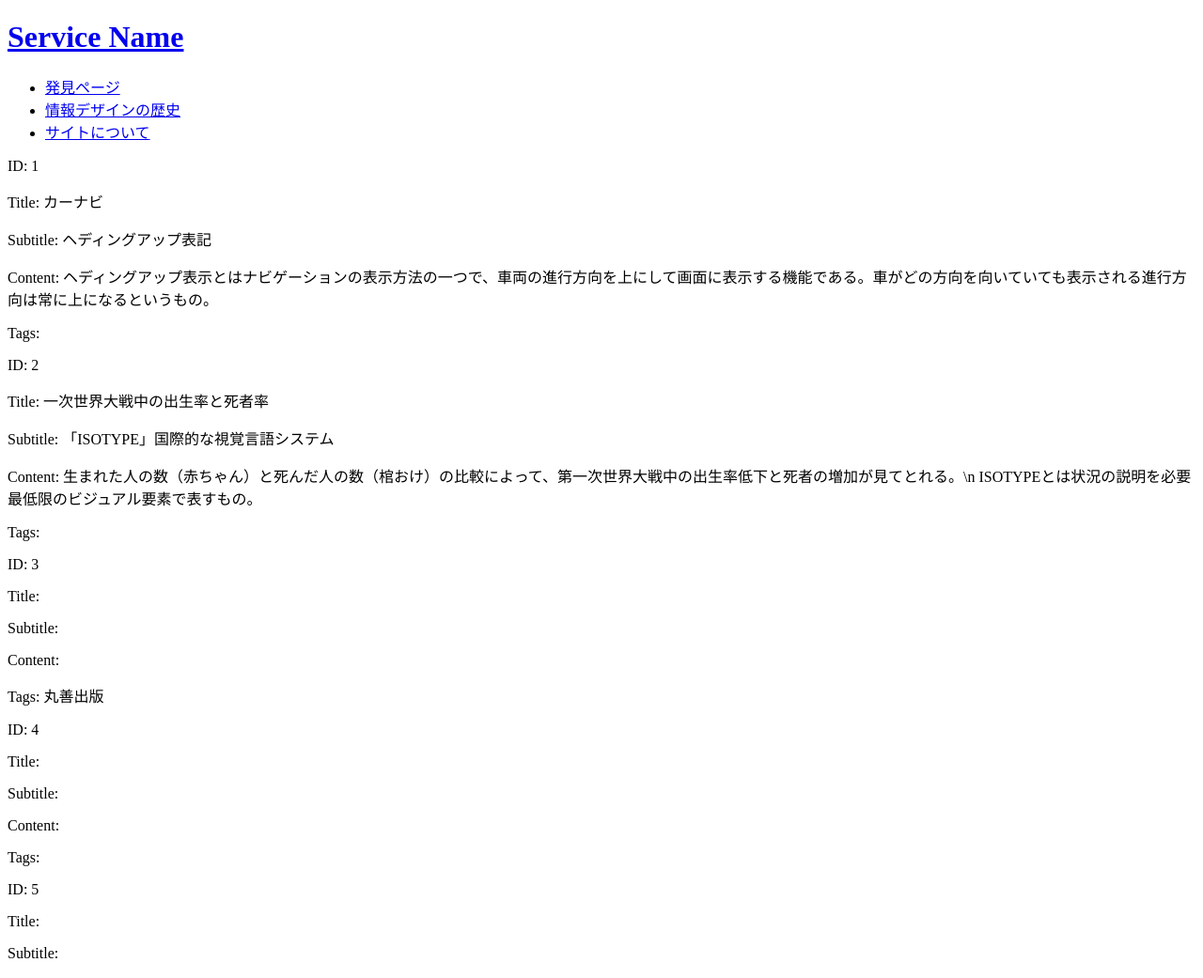
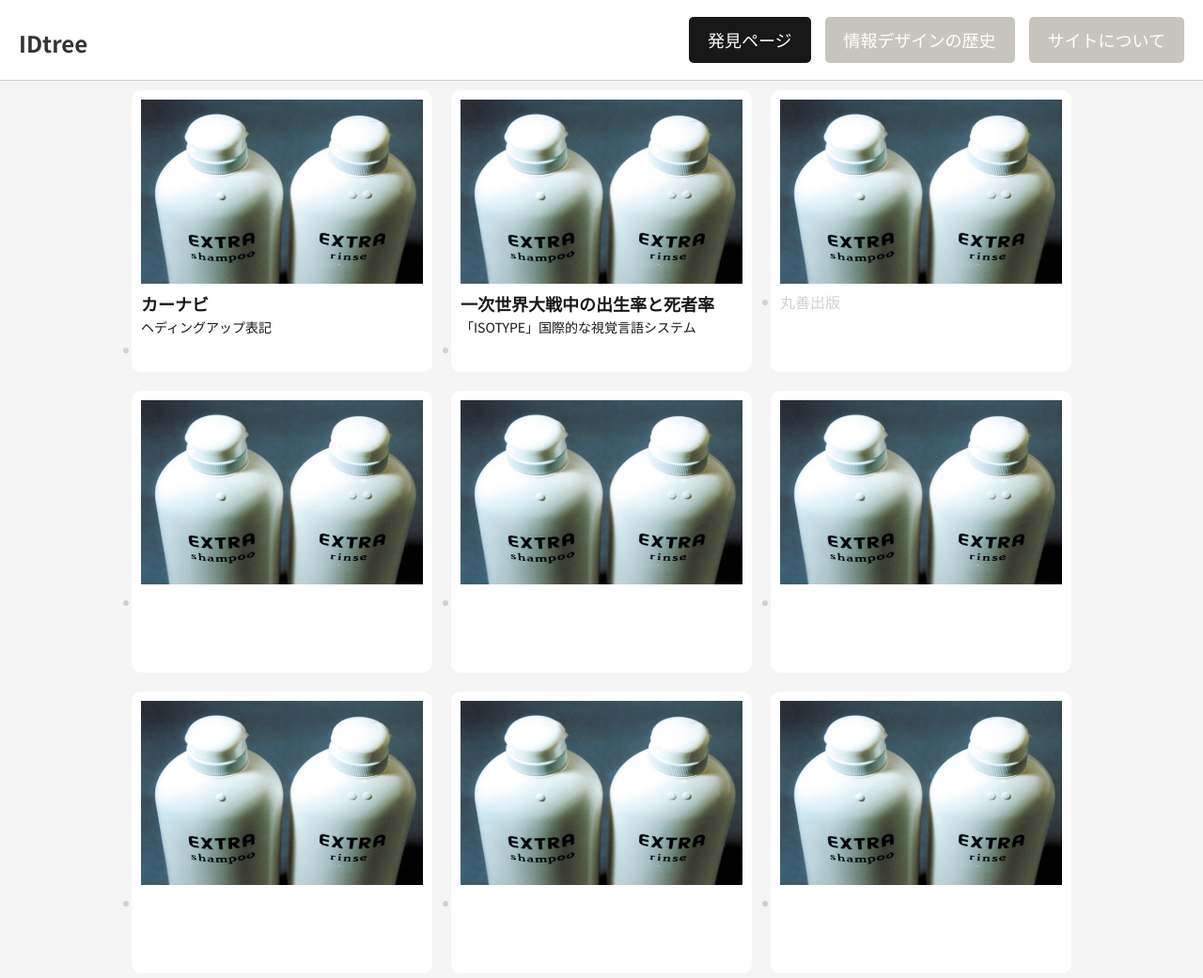
Before and after one commit to mi2ozzz/idd_ST4MP, a plain HTML site: page source/pages/map.html in a window 1280 px wide. Shown: the top 1041 px of the page at 94% size. Drawn offline with Linux system fonts and the light colour scheme; a web font is replaced by a local one.

Commit message:
Added 'pages' folder, updated CSS, and updated 'libcsv' file.

```diff
--- /dev/null
+++ b/source/css/color.css
@@ -0,0 +1,8 @@
+.color {
+  color: #fff;
+  color: #0053e1;
+  color: #181818;
+  color: #c7c5be;
+  color: #fef335;
+  color: #f5f5f5;
+}
--- a/source/css/index.css
+++ b/source/css/index.css
@@ -3,8 +3,9 @@
 html[lang="ja"] {
   font-family: "Noto Sans JP", "Hiragino Kaku Gothic ProN", Meiryo, sans-serif;
 }
+/* NotoSANS フォントリンク */
 
-/* 基本设置 */
+/* フォマット */
 * {
   margin: 0;
   padding: 0;
@@ -12,7 +13,7 @@ html[lang="ja"] {
 }
 
 body {
-  font-family: Arial, sans-serif;
+  font-family: "Noto Sans JP", serif;
   line-height: 1.6;
   color: #d0d0d0;
   padding-top: 86px;
@@ -22,7 +23,7 @@ body {
   margin: 0px;
 }
 
-/* 导航栏样式 */
+/* nav様式 */
 .navbar {
   position: fixed;
   top: 0;
@@ -36,6 +37,7 @@ body {
   padding: 0 20px;
   z-index: 1000;
   border-bottom: 1px solid #ccc;
+  font-weight: 500;
 }
 
 .navbar h1 a {
@@ -50,12 +52,6 @@ body {
   margin: 0;
 }
 
-.navbar nav ul li {
-  background-color: gray;
-  border-radius: 5px;
-  margin-left: 15px;
-}
-
 .navbar nav ul li a {
   color: white;
   text-decoration: none;
@@ -64,15 +60,44 @@ body {
   display: block;
 }
 
-/* 主内容区域 */
+/* nav-button 様式 */
+.nav-button {
+  background-color: #c7c5be;
+  border-radius: 5px;
+  margin-left: 15px;
+}
+
+.nav-button-active {
+  border-radius: 5px;
+  margin-left: 15px;
+  background-color: #181818;
+}
+
+.nav-button a:hover {
+  animation: button 0.5s;
+  border-radius: 5px;
+  background-color: #0053e1;
+}
+
+/* nav-button動画 */
+@keyframes button {
+  from {
+    background-color: #c7c5be;
+  }
+  to {
+    background-color: #0053e1;
+  }
+}
+
+/* main様式 */
 main {
   padding: 0;
   margin: 0;
 }
 
-/* キャッチコピー部分 */
+/* キャッチコピー様式 */
 .catchcopy {
-  height: 720px;
+  height: 1080px;
   background-image: url("../assets/img/home/main.png");
   background-size: cover;
   background-position: center;
@@ -84,7 +109,6 @@ main {
 
 .catchcopy p {
   font-size: 38px;
-  font-family: "Noto Sans JP", serif;
   font-optical-sizing: auto;
   color: white;
   font-weight: 800;
@@ -96,9 +120,47 @@ main {
   color: white;
 }
 
-/* 信息设计描述区域 */
+/* scroll動画の様式 */
+
+.container {
+  width: 100%;
+  height: 100%;
+  display: flex;
+  position: relative;
+  justify-content: center;
+  width: 100%;
+  margin-bottom: 5rem;
+}
+
+/* 文字 */
+.container-contents {
+  z-index: 2;
+}
+
+/* 文字*/
+.container-contents p {
+  font-family: sans-serif;
+  font-size: 2rem;
+  color: #17f700;
+  margin-bottom: 2rem;
+  opacity: 0.2;
+}
+
+/* 動画*/
+.animation-box {
+  position: absolute;
+  display: flex;
+  justify-content: center;
+  align-items: center;
+  left: 0;
+  top: 0;
+  width: 100%;
+  height: 100vh;
+  z-index: 1;
+}
+
+/* 情報デザインの分野について様式 */
 .info-design-description {
-  font-family: "Noto Sans", sans-serif;
   font-weight: bold;
   text-align: center;
   display: flex;
@@ -114,7 +176,6 @@ main {
 
 .info-design-description h3 {
   font-size: 24px;
-  font-family: "Noto Sans", sans-serif;
   margin: 0;
   text-align: left;
 }
@@ -160,13 +221,12 @@ main {
 
 .info-design-description p {
   font-size: 16px;
-  font-family: "Noto Sans", sans-serif;
   font-weight: 300;
   margin: 0;
   text-align: left;
 }
 
-/* discover 样式 */
+/* discover 情報デザインを発見しよう様式 */
 .discover {
   background-color: yellow;
   height: 600px;
@@ -175,12 +235,10 @@ main {
   align-items: center;
   justify-content: center;
   text-align: center;
-  font-family: "Noto Sans", sans-serif;
 }
 
 .discover p {
   font-size: 28px;
-  font-family: "Noto Sans", sans-serif;
   font-weight: 900;
   color: #333;
   text-align: center;
@@ -188,8 +246,7 @@ main {
   width: fit-content;
 }
 
-/* haken 样式 */
-.haken {
+.discover-pic {
   width: 961px;
   height: 240px;
   display: flex;
@@ -204,7 +261,7 @@ footer {
   text-align: center;
 }
 
-/* 响应式优化 */
+/* レスポンシブデザイン */
 @media (max-width: 768px) {
   .navbar {
     padding: 0 10px;
@@ -221,50 +278,3 @@ footer {
     font-size: 20px;
   }
 }
-
-.container {
-  width: 100%;
-  height: 100%;
-  display: flex;
-  position: relative;
-  justify-content: center;
-  width: 100%;
-  margin-bottom: 5rem;
-}
-
-/* 容器内部内容的样式 */
-.container-contents {
-  z-index: 2;
-}
-
-/* 容器内容文字的样式 */
-.container-contents p {
-  font-family: sans-serif;
-  font-size: 2rem;
-  color: #17f700;
-  margin-bottom: 2rem;
-  opacity: 0.2;
-}
-
-.animation-box {
-  position: absolute;
-  display: flex;
-  justify-content: center;
-  align-items: center;
-  left: 0;
-  top: 0;
-  width: 100%;
-  height: 100vh;
-  z-index: 1;
-  background-color: #17f700;
-}
-
-.test {
-  background-color: #333;
-  position: absolute;
-  display: flex;
-  justify-content: center;
-  align-items: center;
-  width: 100%;
-  height: 100vh;
-}
--- /dev/null
+++ b/source/css/map.css
@@ -0,0 +1,33 @@
+.body {
+  margin: 0;
+  width: 100%;
+  height: auto;
+}
+
+.container {
+  width: 100%;
+  display: flex;
+  flex-direction: row;
+  flex-wrap: wrap;
+  background-color: #f5f5f5;
+}
+
+.container-item {
+  width: 320px;
+  height: 300px;
+  border-radius: 10px;
+  margin: 10px;
+  padding: 10px;
+  background-color: #fff;
+}
+
+.container-item p,
+h2 {
+  color: #181818;
+}
+.container-item h2 {
+  font-size: 18px;
+}
+.container-item p {
+  font-size: 14px;
+}
--- a/source/pages/map.html
+++ b/source/pages/map.html
@@ -2,18 +2,18 @@
 <html lang="ja">
   <head>
     <script>
-document.addEventListener('DOMContentLoaded', () => {
-    fetch('../assets/lib.csv')
-        .then(response => response.text())
-        .then(data => {
+      document.addEventListener("DOMContentLoaded", () => {
+        fetch("../assets/lib.csv")
+          .then((response) => response.text())
+          .then((data) => {
             // 将CSV数据解析为数组
-            const rows = data.split('\n').map(row => row.split(','));
+            const rows = data.split("\n").map((row) => row.split(","));
             let idArray = [];
 
             // 跳过第一行标题行，从第二行开始
             for (let i = 1; i < rows.length; i++) {
               const row = rows[i];
-                const id = i ;
+              const id = i;
               const title = row[1];
               const subtitle = row[2];
               const content = row[3];
@@ -21,52 +21,57 @@ document.addEventListener('DOMContentLoaded', () => {
               idArray.push({ id, title, subtitle, content, tags });
             }
 
-            // 确保选择到 `.container-item p` 元素
-            const container = document.querySelector('.container-item p');
+            // 确保选择到 `.container` 容器
+            const container = document.querySelector(".container");
             if (!container) {
-                console.error('Error: .container-item p element not found');
+              console.error("Error: .container element not found");
               return;
             }
 
-            // 将内容添加到 `container-item` 的 `<p>` 元素中
-            idArray.forEach(item => {
+            // 为每行数据生成一个新的 `container-item` 元素
+            idArray.forEach((item) => {
+              const itemDiv = document.createElement("div");
+              itemDiv.classList.add("container-item");
+
               const itemHtml = `
-                    <p>ID: ${item.id}</p>
-                    <p>Title: ${item.title}</p>
-                    <p>Subtitle: ${item.subtitle}</p>
-                    <p>Content: ${item.content}</p>
-                    <p>Tags: ${item.tags}</p>
+          <img src="../assets/img/map/a.png" height="70%" width="100%">
+          <h2>${item.title}</h2>
+          <p>${item.subtitle}</p>
+          <ul><li>${item.tags}</li></ul>
         `;
-                container.innerHTML += itemHtml;
+              itemDiv.innerHTML = itemHtml;
+              container.appendChild(itemDiv);
             });
           })
-        .catch(error => console.error('Error reading the CSV file:', error));
+          .catch((error) =>
+            console.error("Error reading the CSV file:", error)
+          );
       });
+    </script>
+    <meta charset="UTF-8" />
+    <meta name="viewport" content="width=device-width, initial-scale=1.0" />
+    <meta http-equiv="X-UA-Compatible" content="IE=edge" />
+    <title>IDtree~情報デザインとは~</title>
+    <meta name="description" content="情報デザインとは何か" />
+    <meta
+      name="keywords"
+      content="情報デザイン,情報デザインの歴史,デザイン情報"
+    />
+    <link rel="stylesheet" href="../css/index.css" />
+    <link rel="stylesheet" href="../css/map.css" />
+  </head>
 
-    </script>
-
-
-
-    <meta charset="UTF-8">
-    <meta name="viewport" content="width=device-width, initial-scale=1.0">
-    <meta http-equiv="X-UA-Compatible" content="IE=edge">
-    <title>ST4MP Service</title>
-    <meta name="description" content="情報デザインとは何か">
-    <meta name="keywords" content="情報デザイン,情報デザインの歴史,デザイン情報">
-    <!-- <link rel="stylesheet" href="css/styles.css"> -->
-
-</head>
   <body>
     <header class="navbar">
       <!-- ページの名前 -->
-        <h1><a href="#">Service Name</a></h1>
+      <h1><a href="#">IDtree</a></h1>
 
       <!-- ナビゲーションバー開始 -->
       <nav>
         <ul>
-                <li><a href="#">発見ページ</a></li>
-                <li><a href="#">情報デザインの歴史</a></li>
-                <li><a href="#">サイトについて</a></li>
+          <li class="nav-button-active"><a href="#">発見ページ</a></li>
+          <li class="nav-button"><a href="#">情報デザインの歴史</a></li>
+          <li class="nav-button"><a href="#">サイトについて</a></li>
         </ul>
       </nav>
       <!-- ナビゲーションバー終了 -->
@@ -74,22 +79,12 @@ document.addEventListener('DOMContentLoaded', () => {
 
     <!-- map -->
     <main>
-        <div class="container">
-            <div class="container-item">
-                <!-- <div class="pic"><img src="assets/img/map/a.png"></div> -->
-                <!-- <div class="title">title</div> -->
-                <!-- <div class="content">content</div> -->
-                <!-- <div class="tags">tags</div> -->
-                <p></p>
-            </div>
+      <div class="container"></div>
       </div>
     </main>
 
     <footer>
       <p>&copy; 2024 ST4MP</p>
     </footer>
-
-
-
   </body>
 </html>
```
Also changed, not shown: source/css/styles.css (deleted, +0 -12 lines), source/index.html (+9 -7 lines), source/js/script.js (line endings or trailing spaces), 2 other files. Lines whose indentation alone changed are shown as unchanged.
